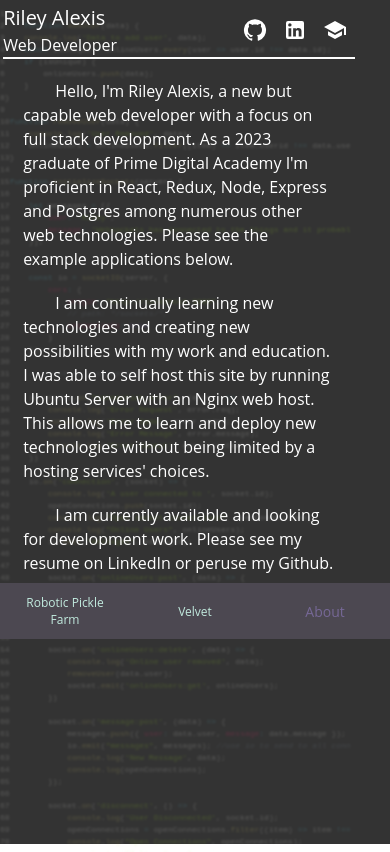
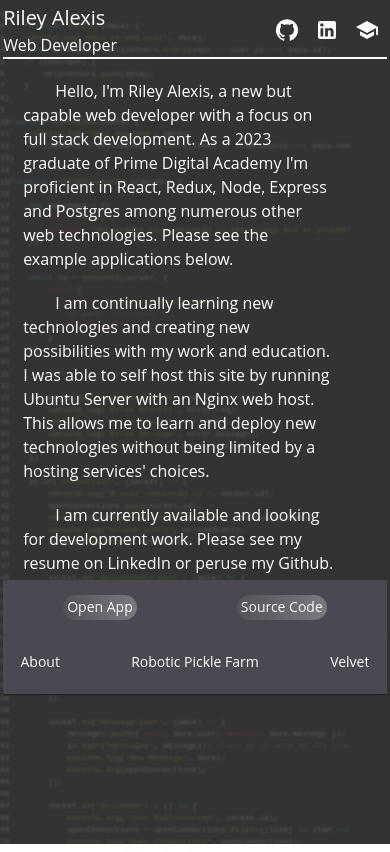
Before and after one commit to RileyAlexis/portfolio, a React (Create React App) app: page / in a window 390 px wide. Both pictures are taken after a click on the button "About". Built offline with nearby package versions, Linux system fonts and the light colour scheme.

Commit message:
reconfigured mobileNav

```diff
--- a/src/App.css
+++ b/src/App.css
@@ -89,7 +89,7 @@
     }
 
     header {
-        grid-column: 1/12;
+        grid-column: 1 / span 12;
         display: flex;
         align-items: center;
         justify-content: space-between;
@@ -114,8 +114,11 @@
 
     .mobileNav {
         position: sticky;
-        overflow: scroll;
+        grid-column: 1 / span 12;
         bottom: 0%;
         width: 100%;
+        /* display: flex; */
+        /* justify-content: space-around; */
     }
+
 }
--- a/src/App.js
+++ b/src/App.js
@@ -52,6 +52,7 @@ function App() {
     <div>
       <ThemeProvider theme={lightDefault}>
         <CodeDisplay style={{ zIndex: 1 }} codeProp={codeData[codeIndex]} />
+
         <div className='container'>
           <header>
             <TitleBar />
@@ -76,15 +77,14 @@ function App() {
             setPara={setPara} /> */}
 
           {/* <Stacks /> */}
+
+          {isSmallScreen &&
+            <MobileNav setPara={setPara} />
+          }
         </div>
-
-        {isSmallScreen &&
-          <div className='mobileNav'>
-            <MobileNav setPara={setPara} />
-          </div>
-        }
       </ThemeProvider >
     </div>
+
   )
 }
 
--- a/src/components/MobileNav.jsx
+++ b/src/components/MobileNav.jsx
@@ -1,35 +1,61 @@
 import React, { useState } from "react";
 
-import { BottomNavigation, BottomNavigationAction } from "@mui/material";
+import { Button, Paper } from "@mui/material";
+import { useCallback } from "react";
 
 export const MobileNav = ({ setPara }) => {
 
     const [value, setValue] = useState(0);
     const [isSelected, setIsSelected] = useState(false);
+    const [isOpen, setIsOpen] = useState(false);
+
+    const handleOpen = () => {
+        if (value === 0) {
+            window.open('https://picklefarm.rileyalexis.com', '_blank');
+        } else if (value === 1) {
+            window.open('https://velvet.rileyalexis.com', '_blank');
+        }
+    }
+
+    const handleSource = () => {
+        if (value === 0) {
+            window.open('https://github.com/RileyAlexis/roboticPickleFarm', '_blank');
+        } else if (value === 1) {
+            window.open('https://github.com/RileyAlexis/Velvet', '_blank');
+        }
+    }
+
+    const handleNav = useCallback(() => {
+
+        setIsOpen(prev => !prev);
+
+        return () => {
+            setIsOpen(false);
+        }
+    }, [isSelected])
 
     return (
-        <div>
-            {isSelected &&
-                <p>action</p>
-
+        <div className="mobileNav">
+            {isOpen &&
+                <Paper style={{
+                    display: 'flex',
+                    justifyContent: 'space-around',
+                    padding: '10px',
+                }}>
+                    <Button variant="empty" onMouseDown={handleOpen}>Open App</Button>
+                    <Button variant="empty" onMouseDown={handleSource}>Source Code</Button>
+                </Paper>
             }
-            <BottomNavigation
-                showLabels
-                value={value}
-                onChange={(event, newValue) => {
-                    setValue(newValue);
-                    switch (newValue) {
-                        case 0: setPara('pickles'); setIsSelected(true); return;
-                        case 1: setPara('velvet'); setIsSelected(true); return;
-                        case 2: setPara('bio'); setIsSelected(false); return;
-                    }
-                    console.log(newValue);
-                }}
-            >
-                <BottomNavigationAction label="Robotic Pickle Farm" />
-                <BottomNavigationAction label="Velvet" />
-                <BottomNavigationAction label="About" />
-            </BottomNavigation>
+            <Paper style={{
+                padding: '15px 0 20px 0',
+                margin: 0,
+                display: 'flex',
+                justifyContent: 'space-between',
+            }}>
+                <Button variant="nav-button" onClick={() => handleNav(0)}>About</Button>
+                <Button variant="nav-button" onClick={() => handleNav(0)}>Robotic Pickle Farm</Button>
+                <Button variant="nav-button" onClick={() => handleNav(0)}>Velvet</Button>
+            </Paper>
         </div>
     )
 }
--- a/src/themes/defaultLight.js
+++ b/src/themes/defaultLight.js
@@ -33,6 +33,16 @@ export const lightDefault = createTheme({
             border: 0,
             borderRadius: 16,
             textTransform: 'none',
+          }
+        },
+        {
+          props: { variant: 'nav-button' },
+          style: {
+            borderRadius: 16,
+            padding: '0px 5px 0px 5px',
+            margin: '0 5px 0 5px',
+            textTransform: 'none',
+            background: 'transparent',
           }
         },
         {
@@ -74,7 +84,7 @@ export const lightDefault = createTheme({
             background: 'transparent',
             margin: '5px',
           }
-        }
+        },
       ],
       styleOverrides: {
         root: {
```
